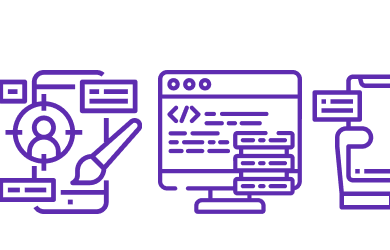
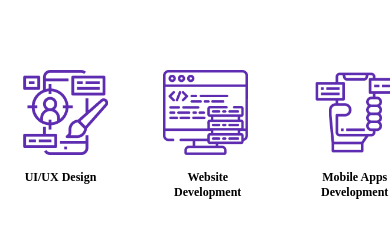
Before and after one commit to BriyanSitinjak/landingpage_dna, a Vue app: page / in a window 390 px wide. Shown: the part 728-978 px from the top of the page. Built offline with nearby package versions, Linux system fonts and the light colour scheme; the HTML template or start-up script is replaced by a standard one.

Commit message:
icon service on homepage

```diff
--- a/src/views/Home.vue
+++ b/src/views/Home.vue
@@ -455,10 +455,6 @@ export default {
     }
 
     /*-------------------- SERVICE WRAPPER-------------------- */
-    .service-wrapper {
-        padding: 0px;
-        margin: 0px;
-    }
 
     .service-wrapper {
         margin-left:-500px;
@@ -470,19 +466,23 @@ export default {
     }
     .icon {
         margin-top: 150px;
-        /* border: 2px solid red; */
+        width: 150%;
+        margin-left: 100px;
+    }
+    .icon > img {
+        width: 85%;
     }
     .mid-icon-content {
-        width: 70%;
-        height:70%;
+        width: 80%;
+        height:80%;
     }
     .ui-ux-images {
         margin-left: -210px;
         top: 0px;
     }
     .img-ui {
-        margin-left: -20px;
-        width: 120px;
+        margin-left: 5px;
+        width: 100px;
         height: 100px;
     }
     .img-web {
@@ -495,8 +495,23 @@ export default {
         width: 100px;
         height: 100px;
     }
-    .text{
-        display: none;
+    .txt-ui{
+        margin-left: -45px;
+        font-size: 12px;
+        color: black;
+    }
+    .txt-web {
+        margin-left: -425px;
+        font-size: 12px;
+        width:8%;
+        color: black
+    }
+    .txt-mobile {
+        font-size: 12px;
+        margin-left: -668px;
+        width: 8%;
+        /* border: 2px solid red; */
+        color: black
     }
     /*-------------------- OUR PROJECT WRAPPER-------------------- */
     .project-menu-wrapper > p{
```
Also changed, not shown: 1 other file (tests, documents, lock files or other folders).
